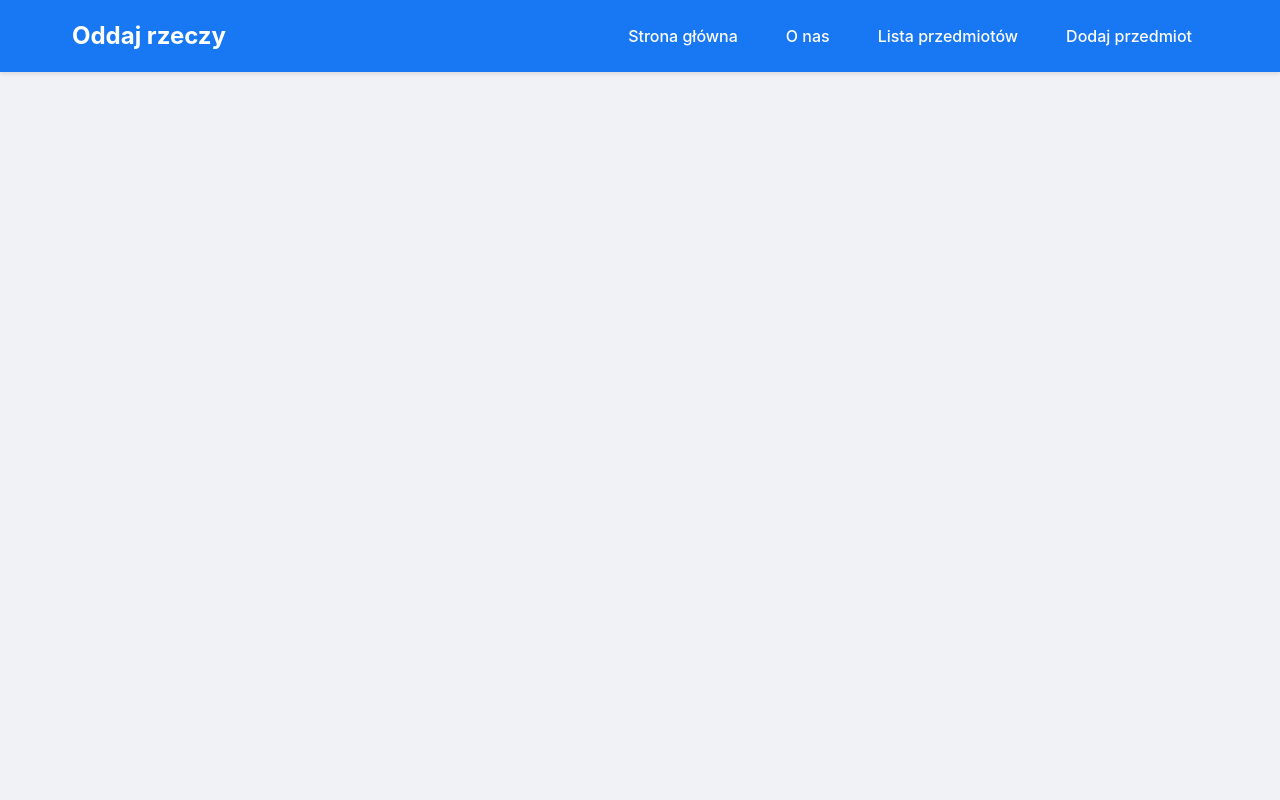
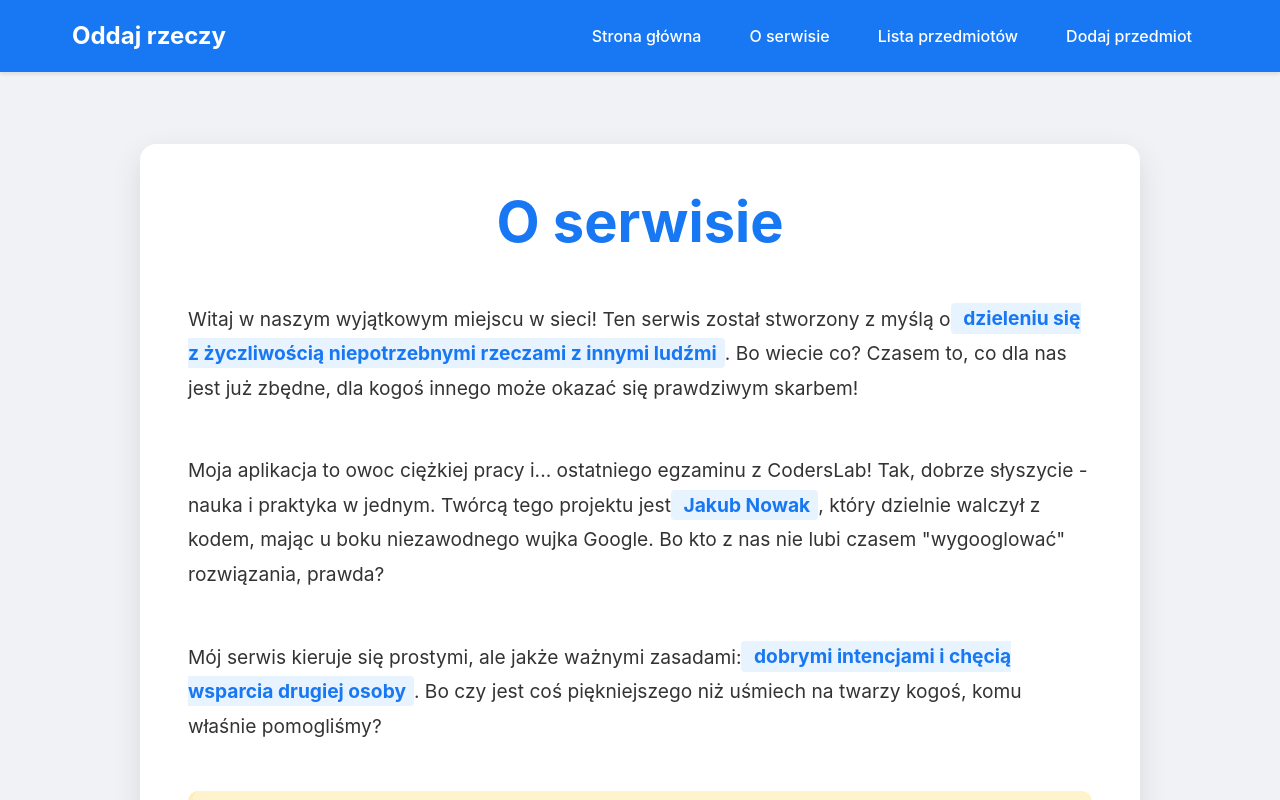
Before and after one commit to Jakubek93/oddajrzeczy, a React (Vite) app: page /about in a window 1280 px wide. Built offline with nearby package versions, Linux system fonts and the light colour scheme.

Commit message:
add section aboutservice

```diff
--- a/src/App.jsx
+++ b/src/App.jsx
@@ -8,6 +8,7 @@ import ItemList from './components/ItemList';
 import SearchBar from './components/SearchBar';
 import Filters from './components/Filters';
 import SortOptions from './components/SortOptions';
+import AboutService from './components/AboutService';
 
 const AppContainer = styled.div`
     display: flex;
@@ -42,11 +43,9 @@ const App = () => {
     const [filters, setFilters] = useState({ category: '', location: '' });
     const [sortOption, setSortOption] = useState('dateAdded');
 
-
     const handleOpenAddItemModal = () => {
         setIsAddModalOpen(true);
     };
-
 
     const handleAddItem = (newItem) => {
         const newItemWithId = {
@@ -60,11 +59,9 @@ const App = () => {
         setIsAddModalOpen(false);
     };
 
-
     const handleSearch = (query) => setSearchQuery(query);
     const handleFilterChange = (newFilters) => setFilters(newFilters);
     const handleSortChange = (option) => setSortOption(option);
-
 
     const filteredItems = items
         .filter(item =>
@@ -86,14 +83,13 @@ const App = () => {
                 <ContentContainer>
                     <Routes>
                         <Route path="/" element={<div>Strona główna</div>} />
-                        <Route path="/about" element={<div>O nas</div>} />
+                        <Route path="/about" element={<AboutService />} />
                         <Route path="/items" element={
                             <>
-                                {}
                                 <SearchBar onSearch={handleSearch} />
                                 <SortOptions onSortChange={handleSortChange} />
                                 <Filters onFilterChange={handleFilterChange} />
-                                <ItemList items={filteredItems} /> {}
+                                <ItemList items={filteredItems} />
                             </>
                         } />
                     </Routes>
--- /dev/null
+++ b/src/components/AboutService.jsx
@@ -0,0 +1,103 @@
+import React from 'react';
+import styled from 'styled-components';
+
+const CenteringContainer = styled.div`
+    display: flex;
+    justify-content: center;
+    align-items: flex-start;
+    padding: 2rem;
+    min-height: 100vh;
+    background-color: #f0f2f5;
+`;
+
+const AboutContainer = styled.div`
+    max-width: 1000px;
+    width: 100%;
+    padding: 3rem;
+    background-color: white;
+    border-radius: 16px;
+    box-shadow: 0 10px 30px rgba(0,0,0,0.1);
+    margin-top: 80px;
+`;
+
+const Title = styled.h1`
+    color: #1877f2;
+    text-align: center;
+    margin-bottom: 3rem;
+    font-size: 3.5rem;
+    font-weight: bold;
+`;
+
+const Section = styled.section`
+    margin-bottom: 3rem;
+`;
+
+const Paragraph = styled.p`
+    line-height: 1.8;
+    color: #333;
+    font-size: 1.2rem;
+    margin-bottom: 1.5rem;
+`;
+
+const Highlight = styled.span`
+    background-color: #e7f3ff;
+    color: #1877f2;
+    padding: 0.2rem 0.5rem;
+    border-radius: 4px;
+    font-weight: bold;
+`;
+
+const FunFact = styled.div`
+    background-color: #fff3cd;
+    color: #856404;
+    padding: 1.5rem;
+    border-radius: 10px;
+    margin-top: 2rem;
+    font-style: italic;
+    font-size: 1.1rem;
+    border-left: 5px solid #ffeeba;
+`;
+
+const AboutService = () => {
+    return (
+        <CenteringContainer>
+            <AboutContainer>
+                <Title>O serwisie</Title>
+
+                <Section>
+                    <Paragraph>
+                        Witaj w naszym wyjątkowym miejscu w sieci! Ten serwis został stworzony z myślą o
+                        <Highlight> dzieleniu się z życzliwością niepotrzebnymi rzeczami z innymi ludźmi</Highlight>.
+                        Bo wiecie co? Czasem to, co dla nas jest już zbędne, dla kogoś innego może okazać się
+                        prawdziwym skarbem!
+                    </Paragraph>
+                </Section>
+
+                <Section>
+                    <Paragraph>
+                        Moja aplikacja to owoc ciężkiej pracy i... ostatniego egzaminu z CodersLab!
+                        Tak, dobrze słyszycie - nauka i praktyka w jednym. Twórcą tego projektu jest
+                        <Highlight> Jakub Nowak</Highlight>, który dzielnie walczył z kodem, mając u boku
+                        niezawodnego wujka Google. Bo kto z nas nie lubi czasem "wygooglować" rozwiązania, prawda?
+                    </Paragraph>
+                </Section>
+
+                <Section>
+                    <Paragraph>
+                        Mój serwis kieruje się prostymi, ale jakże ważnymi zasadami:
+                        <Highlight> dobrymi intencjami i chęcią wsparcia drugiej osoby</Highlight>.
+                        Bo czy jest coś piękniejszego niż uśmiech na twarzy kogoś, komu właśnie pomogliśmy?
+                    </Paragraph>
+                </Section>
+
+                <FunFact>
+                    Ciekawostka: Podczas tworzenia tej aplikacji wypito hektolitry kawy, zjedzone zostały
+                    kilogramy pizzy, a wujek Google został odwiedzony tak często, że chyba powinnienem go
+                    zaprosić na świąteczny obiad!
+                </FunFact>
+            </AboutContainer>
+        </CenteringContainer>
+    );
+};
+
+export default AboutService;
--- a/src/components/NavigationBar.jsx
+++ b/src/components/NavigationBar.jsx
@@ -59,7 +59,7 @@ const NavigationBar = ({ onOpenAddItemModal }) => {
                 <Logo>Oddaj rzeczy</Logo>
                 <NavMenu>
                     <NavLink to="/">Strona główna</NavLink>
-                    <NavLink to="/about">O nas</NavLink>
+                    <NavLink to="/about">O serwisie</NavLink>
                     <NavLink to="/items">Lista przedmiotów</NavLink>
                     <NavLink as="button" onClick={onOpenAddItemModal}>Dodaj przedmiot</NavLink>
                 </NavMenu>
```
